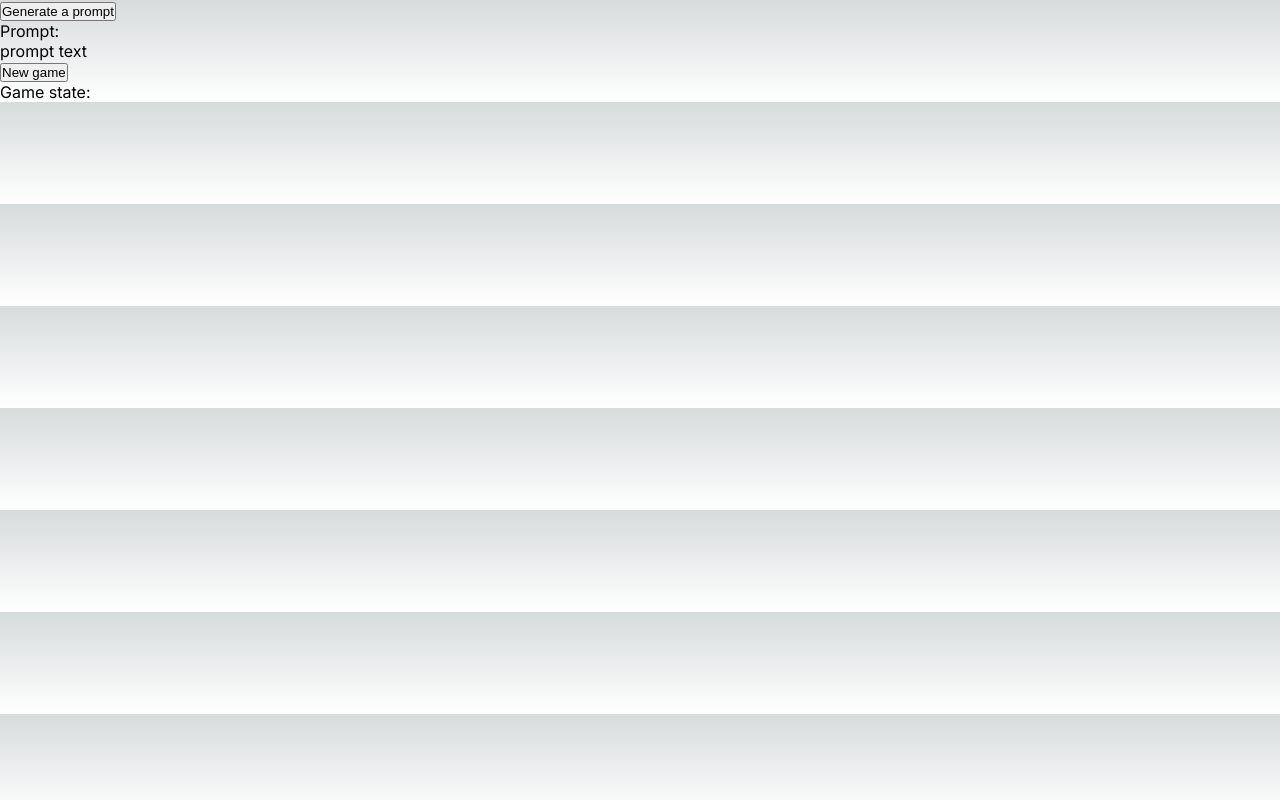
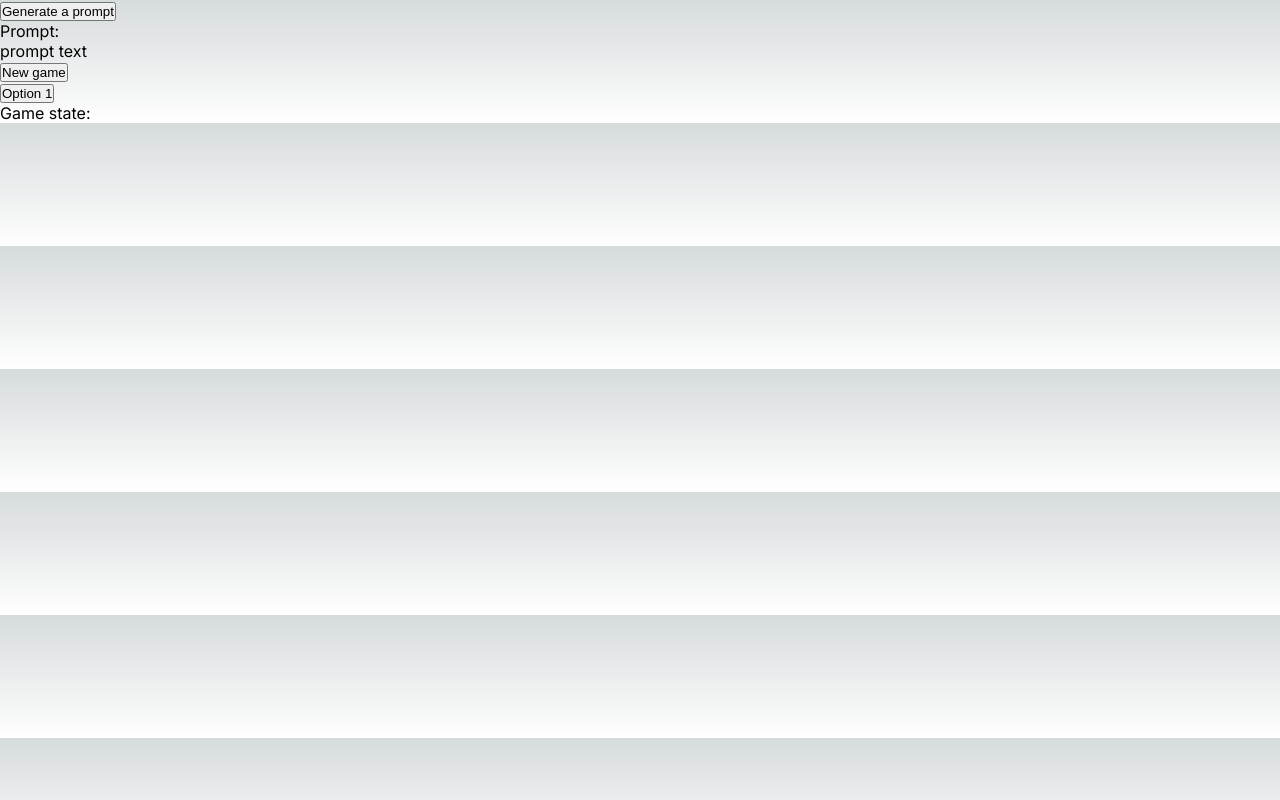
Before and after one commit to Patipol-BKK/scuffpets, a Next.js app in the folder scuffpets-app/: page /minigames/dungeon in a window 1280 px wide. Built offline with nearby package versions, Linux system fonts and the light colour scheme; no server answers.

Commit message:
partially working test page, needs refactoring to call server api instead of running in browser

```diff
--- a/scuffpets-app/src/app/minigames/dungeon/dungeon.js
+++ b/scuffpets-app/src/app/minigames/dungeon/dungeon.js
@@ -187,10 +187,11 @@ export class DungeonGame {
   }
 
   async _speakToRobot(gptVersion) {
+    console.log("Sending OpenAI request.");
     return await openai.chat.completions.create(
       {
         messages: this.messages,
-        model: 'gpt-3.5-turbo',
+        model: POOR_GPT_VERSION,
       }
     )
   }
--- a/scuffpets-app/src/app/minigames/dungeon/page.js
+++ b/scuffpets-app/src/app/minigames/dungeon/page.js
@@ -27,11 +27,10 @@ export default function Page() {
 
   const [promptText, setPromptText] = useState('prompt text');
   const [gameObjText, setGameObjText] = useState('');
-
-  var game;
+  const [game, setGame] = useState(null);
 
   const createNewGame = async () => {
-    game = new DungeonGame(promptText);
+    setGame(new DungeonGame(promptText));
     await game.newGame();
     setGameObjText(updateGameStateText());
   }
@@ -50,6 +49,13 @@ export default function Page() {
     }, 2);
   }
 
+  const pickAPipe = async () => {
+    console.log("pickapipe obj: " + game);
+    if (game.currentOptions === undefined) throw new Error();
+    await game.input(0);
+    setGameObjText(updateGameStateText());
+  }
+
   return (<div>
     <button onClick={handlePromptButtonClick}> Generate a prompt </button>
     <div>
@@ -58,7 +64,12 @@ export default function Page() {
     </div>
     <button onClick={createNewGame}> New game </button>
 
-
+    <div>
+      <button onClick={pickAPipe}> Option 1 </button>
+      {/* <button onClick={pickAPipe(1)}> Option 2 </button>
+      <button onClick={pickAPipe(2)}> Option 3 </button>
+      <button onClick={pickAPipe(3)}> Option 4 </button> */}
+    </div>
 
     <div><p>Game state:</p></div>
     <div><pre>{gameObjText}</pre></div>
```
